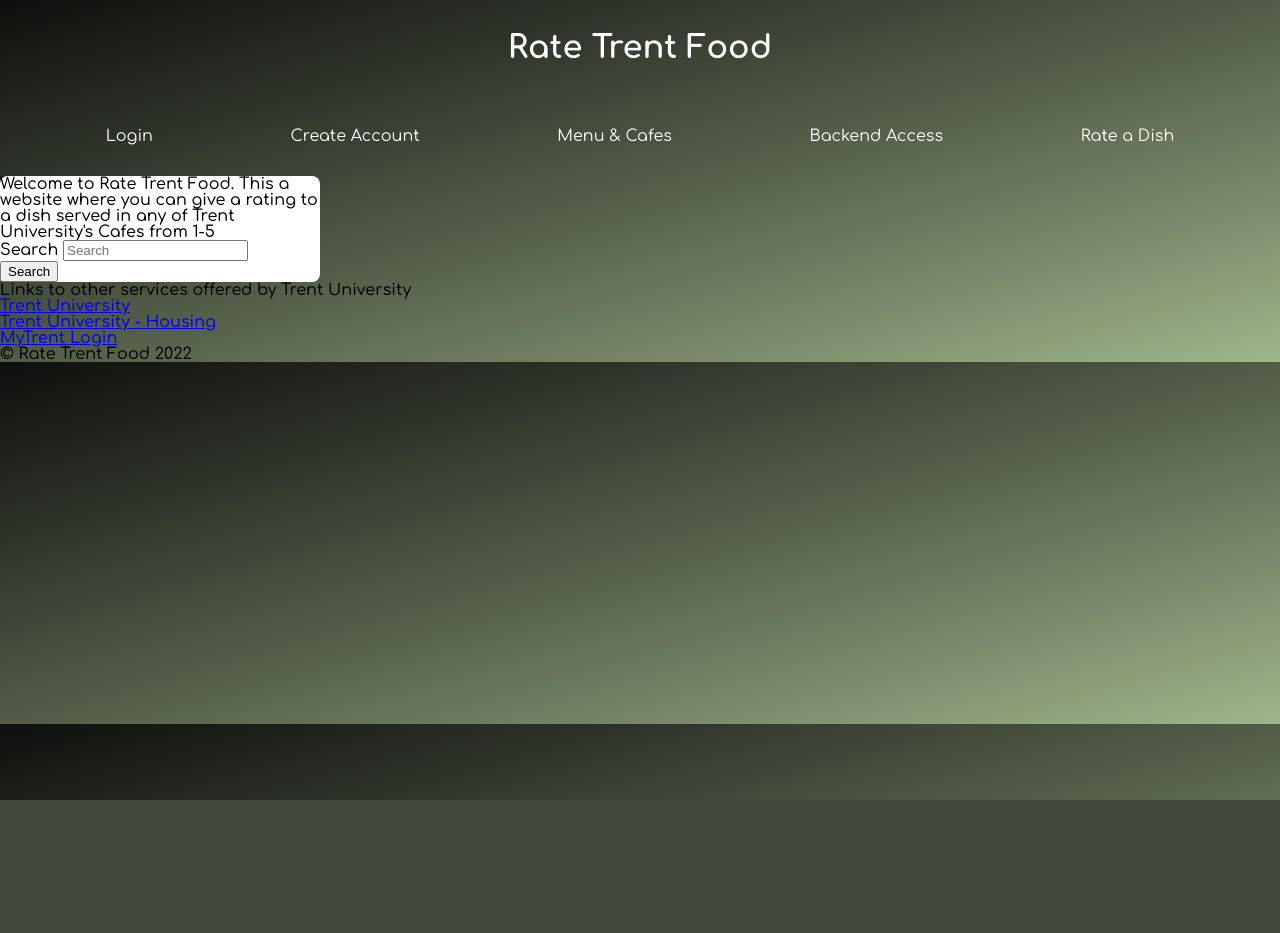
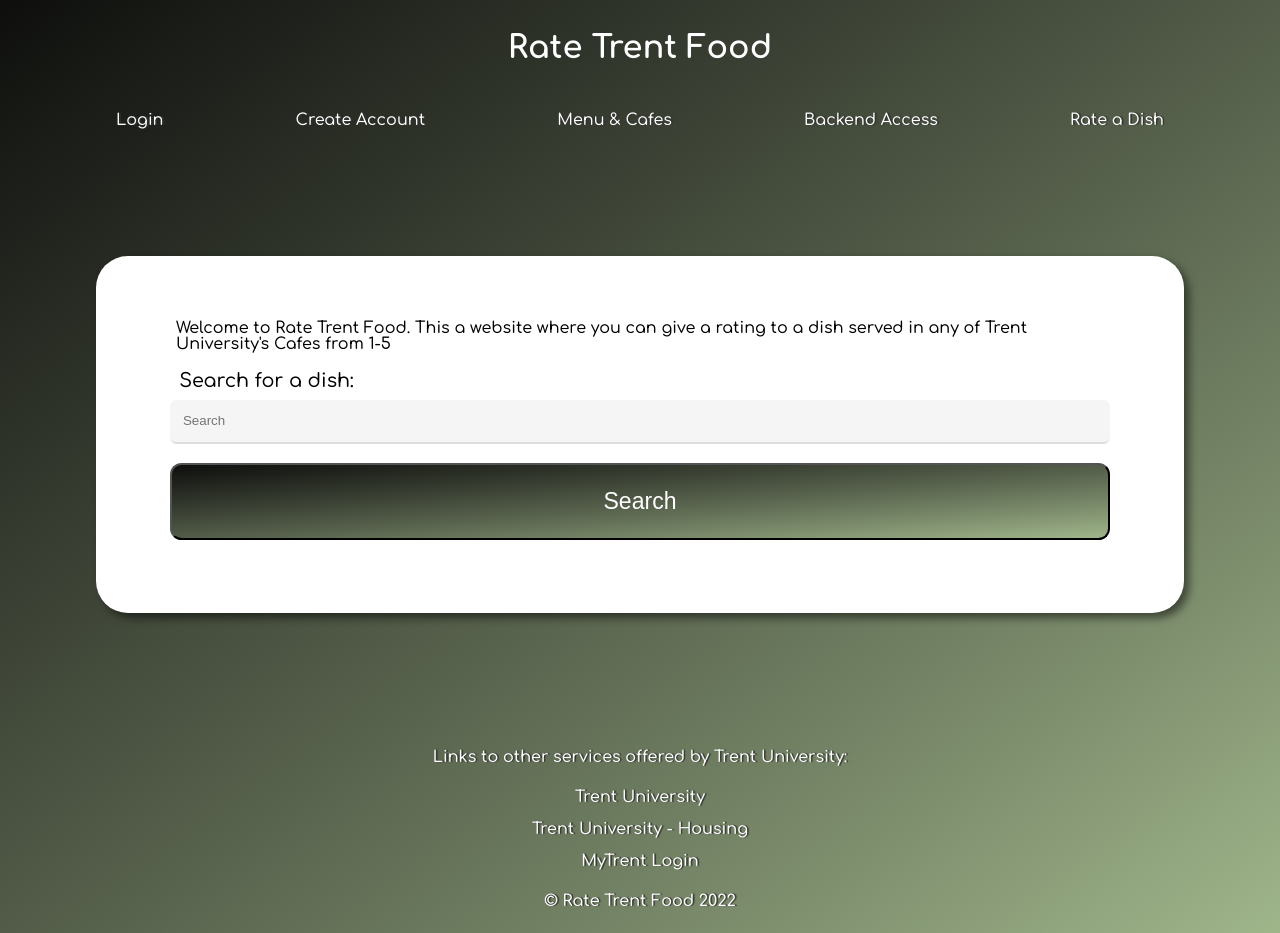
Before and after one commit to HamzaGiTX786/Rate-Trent-Food, a PHP site: page / in a window 1280 px wide. Before the commit the page ends 800 px from the top, so only its background shows below. Run offline with PHP 8.4, Linux system fonts and the light colour scheme; data that the repository does not hold is empty.

Commit message:
adding css

```diff
--- a/includes/footer.php
+++ b/includes/footer.php
@@ -1,6 +1,6 @@
 
     <footer>
-        <p>Links to other services offered by Trent University</p>
+        <p>Links to other services offered by Trent University:</p>
         <ul><li><a href="https://www.trentu.ca">Trent University</a></li>
         <li><a href="https://www.trentu.ca/housing">Trent University - Housing</a></li>
         <li><a href="https://www.trentu.ca/mytrent">MyTrent Login</a></li></ul>
--- a/index.php
+++ b/index.php
@@ -54,7 +54,7 @@ if(isset($_POST['submit']))
 
         <!-- Search bar -->
     <div>
-        <label for="search">Search</label>
+        <label for="search">Search for a dish:</label>
         <input type="text" name="search" id="search" placeholder="Search" />
         <span class="error <?=!isset($errors['search']) ? 'hidden' : "";?>">Please enter item to be searched!</span>
     </div>
--- a/styles/master.css
+++ b/styles/master.css
@@ -13,6 +13,9 @@
 }
 
 body{
+    display: flex;
+    justify-content:space-between;
+    flex-direction: column;
     background-image: linear-gradient(to left top, #9fb58a, #778768, #525c48, #2f342a, #0e0f0d);
     font-family: 'Comfortaa', cursive;
     font-weight: 500;
@@ -28,6 +31,14 @@ h1{
   padding: 0.5em;
 }
 
+h2{
+    text-align: left;
+    font-weight: 700;
+    font-size: xx-large;
+    margin: 0.5em;
+    padding: 0.5em;
+}
+
 header a, header a:visited, header a:hover{
     color: #fff;
     text-decoration: none;
@@ -39,24 +50,114 @@ nav ul{
     justify-content: space-evenly;
 }
 
-nav a{
+nav ul a, nav ul a:visited {
     color: #fff;
     text-decoration: none;
     font-family: 'Comfortaa', cursive;
-    font-weight: 400;
-    padding: 2em;
+    text-shadow: 0.1em 0px 1px #333;
+    padding: 1em;
 }
 
-nav a:hover{
-    color: crimson;
+nav ul a:hover, nav ul a:visited:hover {
+    background: var(--light);
+    border-radius: 0.3em;
+    text-shadow: 0px 0px 0px;
+    color: #fff;
 }
 
-main{
-    background-color: #fff;
-    border-radius: 0.5em;
-    max-width: 20em;
+main {
+    background: #fff;
+    width: 75%;
+    margin: 7em auto;
+    padding: 4em;
+    border-radius: 2em;
+    box-shadow: 5px 5px 8px rgba(0, 0, 0, 0.5);
+    min-height: 75%;
+}
+
+footer {
+    text-align: center;
+    font-size: medium;
+    margin: 0.5em;
+    padding: 1em;
+    color: #fff;
+    text-shadow: 0.1em 0px 1px #333;
+}
+
+footer ul{
+    margin:0.5em;
+    padding: 0.5em;
+}
+
+footer ul li{
+    padding: 0.5em;
+}
+footer ul a, footer ul a:visited{
+    color: #fff;
+    text-decoration: none;
+    font-family: 'Comfortaa', cursive;
+    text-shadow: 0.1em 0px 1px #333;
+    padding: 1em;
+}
+
+footer ul a:hover, footer ul a:visited:hover {
+    background: var(--light);
+    border-radius: 0.3em;
+    text-shadow: 0px 0px 0px;
+    color: #fff;
+}
+
+form {
     display: flex;
     flex-direction: column;
-    justify-content: space-around;
-    align-self: center;
+    font-size: larger;
+    font-weight: 500;
+    align-items: stretch;
 }
+
+form div {
+    display: flex;
+    flex-direction: column;
+    margin: 0.5em;
+    align-items: stretch;
+    position: relative;
+}
+
+form div label{
+    padding: 0.5em;
+}
+
+form div label[for="remember"],form div label[for="agree"]{
+    padding-left: 2em;
+    margin-top: 0%;
+}
+
+#searchresult ul{
+    padding-left:2em;
+}
+
+input {
+    position:relative;
+    border: none;
+    border-bottom: 0.2em solid #ddd;
+    background-color: whitesmoke;
+    padding: 1em;
+    border-radius: 0.5em;
+}
+
+button[type="submit"] {
+    background-image: linear-gradient(to left top, #9fb58a, #778768, #525c48, #2f342a, #0e0f0d);
+    padding: 1em;
+    border-radius: 0.5em;
+    font-size: 1.2em;
+    color: #fff;
+}
+
+input[type="checkbox"]{
+    position:absolute;
+
+}
+
+main p{
+    padding-left: 1em;
+}
```
